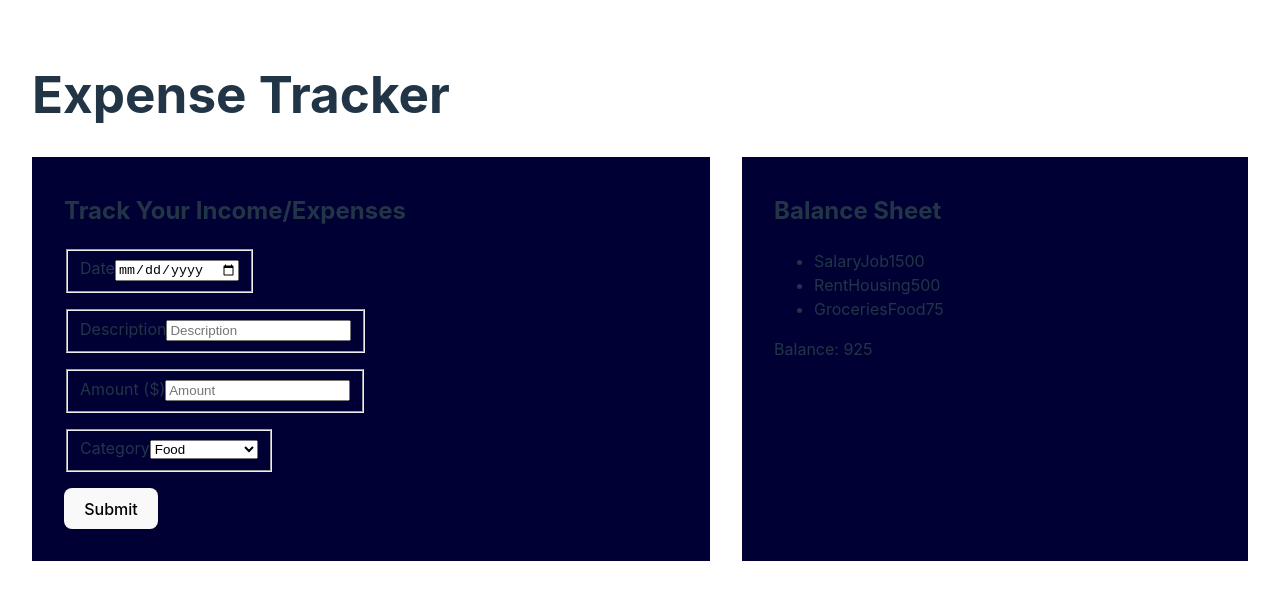
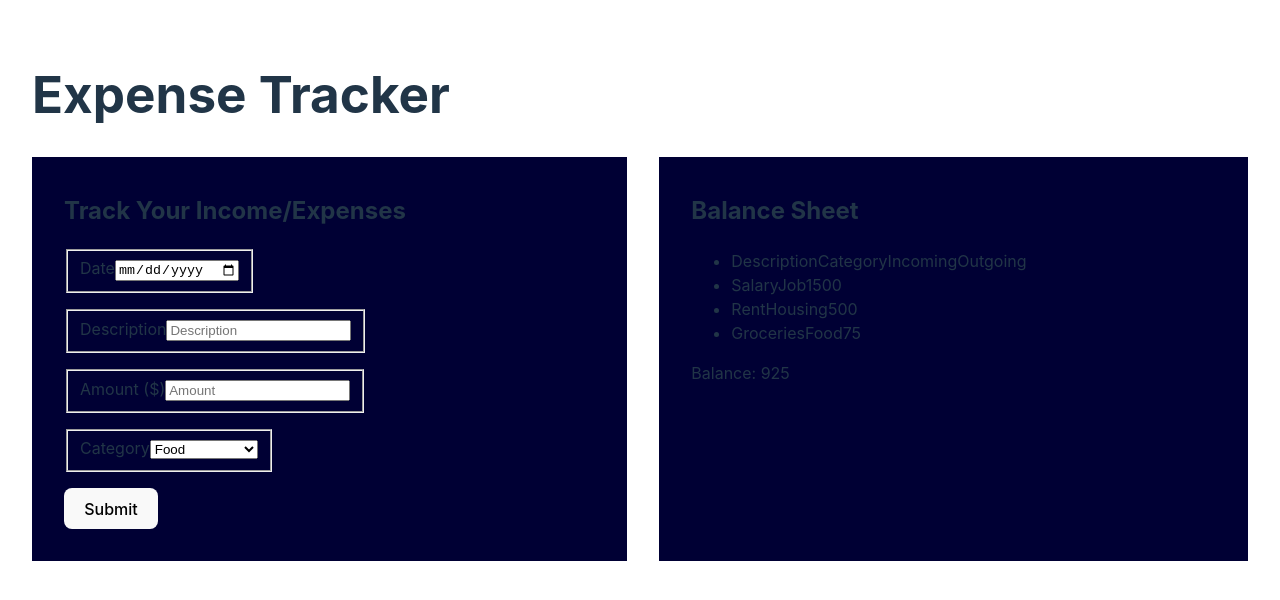
Before and after one commit to vincentpchevalier/balance-sheet-app, a React (Vite) app: page / in a window 1280 px wide. Shown: the top 600 px of the page. Built offline with nearby package versions, Linux system fonts and the light colour scheme.

Commit message:
refactor BalanceSheet component for styling

```diff
--- a/src/BalanceSheet.jsx
+++ b/src/BalanceSheet.jsx
@@ -3,9 +3,15 @@ import BalanceRow from './BalanceRow';
 
 function BalanceSheet({ entries, totalBalance }) {
 	return (
-		<div id="balanceSheet">
+		<div className="balanceSheetContainer">
 			<h2>Balance Sheet</h2>
-			<ul className="balanceRows">
+			<ul id="balanceSheet">
+				<li className="balanceRow">
+					<span className="source">Description</span>
+					<span className="category">Category</span>
+					<span className="income">Incoming</span>
+					<span className="expense">Outgoing</span>
+				</li>
 				{entries.map((entry, index) => (
 					<BalanceRow key={`${entry.source}-${index}`} entry={entry} />
 				))}
```
